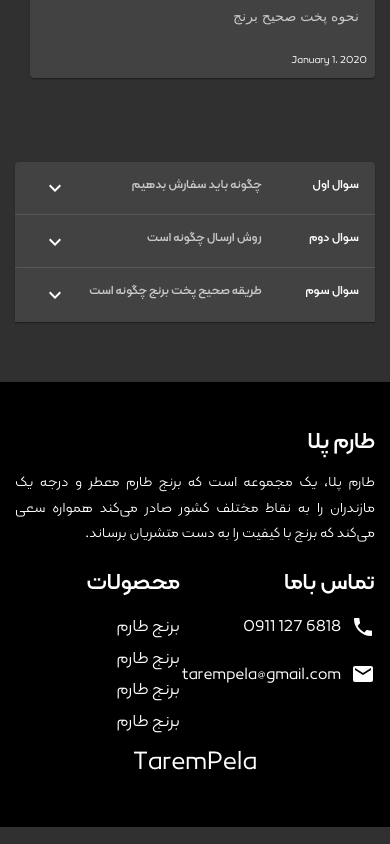
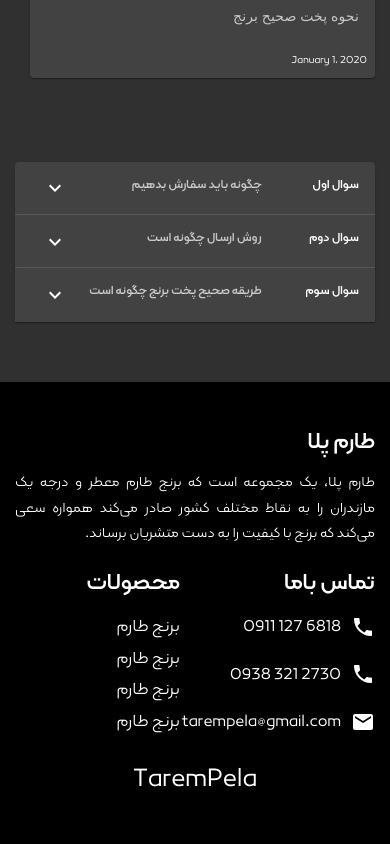
Before and after one commit to jamshidi799/tarempela, a Next.js app: page / in a window 390 px wide. Shown: the part 3037-3881 px from the top of the page. Built offline with nearby package versions, Linux system fonts and the light colour scheme.

Commit message:
add second phone number

```diff
--- a/components/common/footer.tsx
+++ b/components/common/footer.tsx
@@ -27,6 +27,12 @@
               </a>
             </div>
             <div className="d-flex align-items-center mb-3">
+              <Phone className={style.icon} />
+              <a href="tel:09383212730" className={style.info}>
+                2730 321 0938
+              </a>
+            </div>
+            <div className="d-flex align-items-center mb-3">
               <Email className={style.icon} />
               <a href="mailto:tarempela@gmail.com" className={style.info}>
                 tarempela@gmail.com
```
